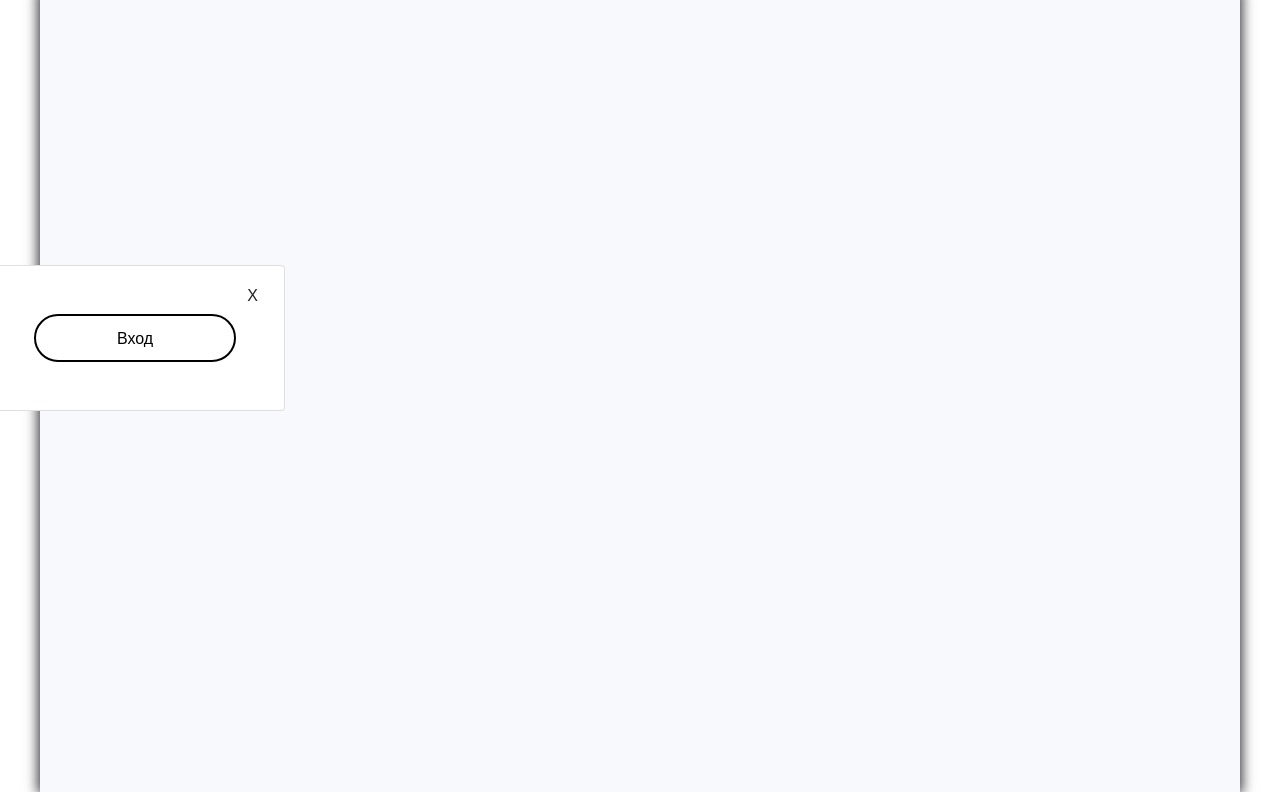
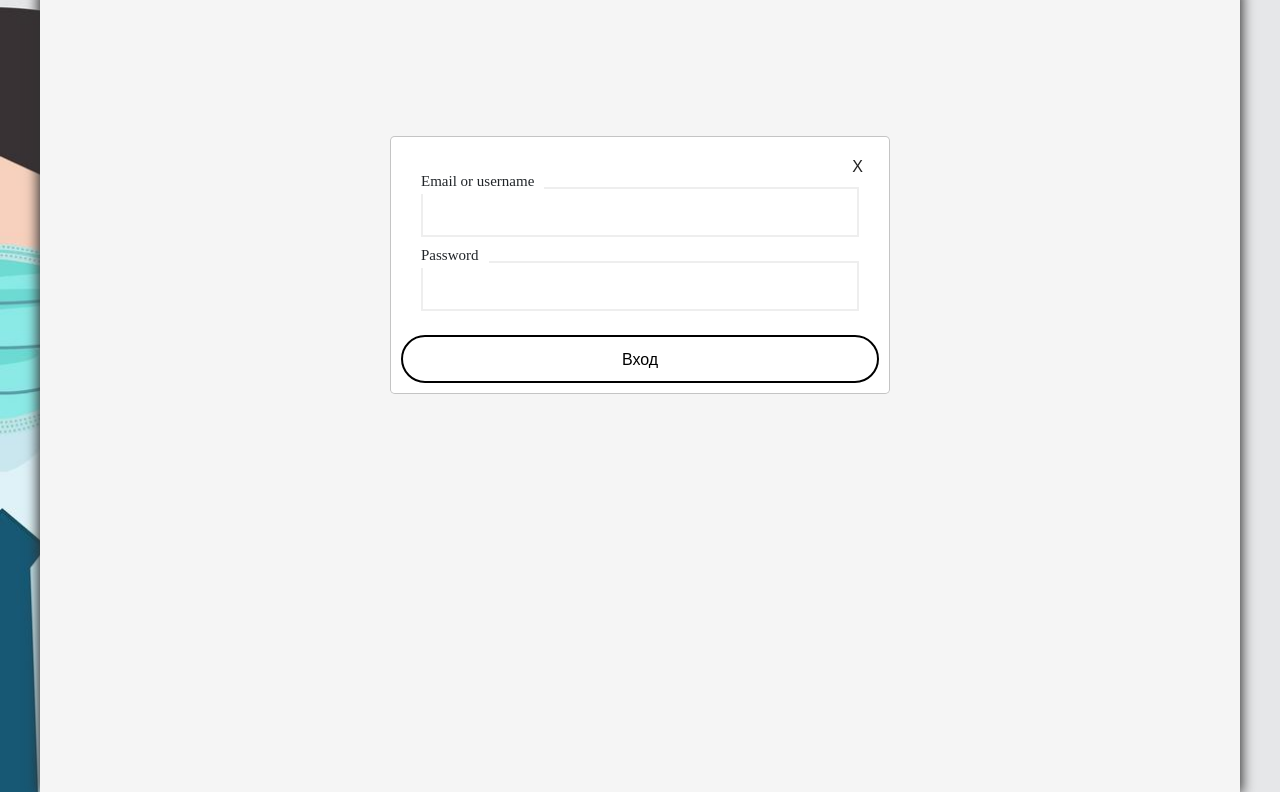
Before and after one commit to ViacheslavRudenko/DanIt_Project_3, a website with bundled scripts: page index.html in a window 1280 px wide. Both pictures are taken after a click on the button "Вход". Shown: the part 135-927 px from the top of the page. Built offline with nearby package versions, Linux system fonts and the light colour scheme.

Commit message:
LogIn Form

```diff
--- a/index.html
+++ b/index.html
@@ -23,7 +23,7 @@
   </head>
   <body>
     <header class="header">
-      <div class="header-container section">
+      <div class="header-container section-width">
         <div class="header-container__logo">
           <a href="#">
             <svg
@@ -350,7 +350,9 @@
         </div>
       </div>
     </header>
-    <main class="section main"></main>
+    <main class="main">
+      <div class="main-content section section-width"></div>
+    </main>
     <script src="./dist/js/scripts.min.js"></script>
   </body>
 </html>
--- a/package.json
+++ b/package.json
@@ -2,7 +2,7 @@
   "name": "hw_2",
   "version": "1.0.0",
   "description": "",
-  "main": "index.js",
+  "main": "main.js",
   "scripts": {
     "test": "echo \"Error: no test specified\" && exit 1"
   },
--- a/src/js/main.js
+++ b/src/js/main.js
@@ -1,3 +1,7 @@
+const body = document.querySelector("body");
+const mainBox = document.querySelector(".main-content");
+const btnLogIn = document.querySelector(".header-container__btn .btn");
+
 class Component {
   constructor(parentElement, position) {
     this.parentElement = parentElement;
@@ -43,30 +47,24 @@ class Component {
     return this.element;
   }
 }
-const body = document.querySelector("body");
 
 class Form extends Component {
-  createForm = () =>
-    (this.formBox = this.createElement({
-      tagName: "div",
-      classNames: ["form-box", "row", "flex", "justify-content-center"],
-      parentElement: body,
-      position: "prepend",
-    }));
-
-  createFormItem = () =>
-    (this.formBoxItem = this.createElement({
-      tagName: "div",
-      classNames: [
-        "form-box__item",
-        "card-body",
-        "p-5",
-        "text-center",
-        "card",
-        "shadow-2-strong",
-      ],
-      parentElement: this.formBox,
-    }));
+  createForm = () => {
+    this.position = "beforeend";
+    this.parentElement = body;
+    this.createElement(` <div
+                          class="modal fade show form-box"
+                          tabindex="-1"
+                          role="dialog"
+                          aria-labelledby="exampleModalLabel">
+                          <div class="modal-dialog modal-dialog-centered" role="document">
+                            <div class="modal-content form-box__item"></div>
+                          </div>
+                        </div>`);
+    this.formBoxItem = document.querySelector(".form-box__item");
+    body.style.overflow = "hidden";
+    return this.formBoxItem;
+  };
 
   createFormClose = () =>
     (this.btnClose = this.createElement({
@@ -91,31 +89,139 @@ class Form extends Component {
       content: "Вход",
     }));
 
+  getFormClose() {
+    const btnClose = document.querySelector(".form-box__close__btn");
+    btnClose.addEventListener("click", (e) => {
+      e.preventDefault();
+      this.getFormCloseAction();
+    });
+  }
+
+  getFormCloseAction() {
+    this.formBox = document.querySelector(".form-box");
+    this.formBox.remove();
+    body.style.overflow = "visible";
+  }
+
+  createInputBox = () =>
+    (this.inputBox = this.createElement({
+      tagName: "div",
+      classNames: ["form-data"],
+      parentElement: this.formBoxItem,
+    }));
+
   renderDefaultForm() {
     this.createForm();
-    this.createFormItem();
     this.createFormClose();
     this.createFormCloseBtn();
+    this.createInputBox();
     this.createFormSubmit();
+    this.getFormClose();
   }
 }
 
-const form = new Form();
+class LogInForm extends Form {
+  createInputEmail = () => {
+    this.position = "beforeend";
+    this.parentElement = this.inputBox;
+    this.formInputLogin = this.createElement(
+      `<div class="forms-inputs mb-4">
+      <span>Email or username</span>
+      <input
+        autocomplete="off"
+        type="text"
+        v-model="login"
+        v-bind:class="{'form-control':true, 'is-invalid' : !validEmail(login) && emailBlured}"
+        v-on:blur="loginBlured = true"
+      />
+      <div class="invalid-feedback">A valid login is required!</div>
+    </div>`
+    );
+    return this.formInputLogin;
+  };
 
-const btnLogIn = document.querySelector(".header-container__btn .btn");
+  createInputPassword = () => {
+    this.position = "beforeend";
+    this.parentElement = this.inputBox;
+    this.formInputPassword = this.createElement(
+      `<div class="forms-inputs mb-4">
+      <span>Password</span>
+      <input
+        autocomplete="off"
+        type="password"
+        v-model="password"
+        v-bind:class="{'form-control':true, 'is-invalid' : !validPassword(password) && passwordBlured}"
+        v-on:blur="passwordBlured = true"
+      />
+      <div class="invalid-feedback">Password must be 8 character!</div>
+    </div>
+    <div class="invalid-data invalid-feedback">Invalid login or password!</div>`
+    );
+    return this.formInputPassword;
+  };
+
+  checkInput() {
+    this.formSubmit.addEventListener("click", (e) => {
+      e.preventDefault();
+      const login = this.formBoxItem.querySelector(`input[v-model="login"]`);
+      const password = this.formBoxItem.querySelector(
+        `input[v-model="password"]`
+      );
+      const isLoginValid = login.value.length <= 6;
+      const isPasswordValid = password.value.length < 8;
+      this.checkValue(isLoginValid, login);
+      this.checkValue(isPasswordValid, password);
+      this.isData = this.checkValidData(login, password);
+      if (this.dataValue) {
+        btnLogIn.remove();
+        mainBox.innerHTML = "No items have been added";
+      }
+    });
+  }
+
+  checkValue(flag, el) {
+    this.errElem = el.parentNode.querySelector(`.invalid-feedback`);
+    if (flag) {
+      this.errElem.style.display = "block";
+    } else {
+      this.errElem.style.display = "none";
+      return true;
+    }
+  }
+
+  checkValidData(login, password) {
+    passObj.forEach((e) => {
+      if (e.login === login.value && e.password === password.value) {
+        this.getFormCloseAction();
+        this.dataValue = true;
+        return this.dataValue;
+      } else {
+        this.errElem =
+          this.formBoxItem.parentNode.querySelector(`.invalid-data`);
+        this.errElem.style.display = "block";
+      }
+      return true;
+    });
+  }
+
+  render() {
+    this.renderDefaultForm();
+    this.createInputEmail();
+    this.createInputPassword();
+    this.checkInput();
+  }
+}
+
+let passObj = [
+  { login: "admin@gmail.com", password: "qwerty123" },
+  { login: "user@gmail.com", password: "12345678" },
+  { login: "moderator@gmail.com", password: "87654321" },
+  { login: "admin", password: "qwerty123" },
+];
+
+const logIn = new LogInForm();
+
 btnLogIn.addEventListener("click", (e) => {
   e.preventDefault();
-  form.renderDefaultForm();
+  logIn.render();
 });
-
-//Приклад об'єкта для створення елементу
-// const body = document.querySelector("body");
-// const objForCreationElem = {
-//   tagName: "div",
-//   classNames: ["sad", "asdasd"],
-//   parentElement: body,
-//   content: "asdas",
-//   values: "",
-//   key: "",
-//   position: "append",
-// };
--- a/src/scss/_buttons.scss
+++ b/src/scss/_buttons.scss
@@ -11,12 +11,12 @@
   box-sizing: border-box;
 
   &:hover {
-    color: rgb(1.998901%, 62.69989%, 72.898865%);
+    color: $mainColor;
   }
 
   &:active {
     box-sizing: border-box;
-    border: 2px solid rgb(1.998901%, 62.69989%, 72.898865%);
+    border: 2px solid $mainColor;
     box-shadow: inset 0 -1px 1px rgba(0, 0, 0, 0.1),
       inset 0 1px 2px rgba(0, 0, 0, 0.3),
       inset 0 0 0 60px rgba(68, 49, 69, 0.45);
--- a/src/scss/_form.scss
+++ b/src/scss/_form.scss
@@ -1,16 +1,12 @@
 .form-box {
-  position: absolute;
-  top: 50%;
-  bottom: 50%;
-
   min-width: 300px;
+  display: block;
   &__item {
-    position: relative;
+    padding: 10px;
   }
   &__close {
-    position: absolute;
-    top: 20px;
-    right: 20px;
+    text-align: end;
+    padding: 10px;
     &__btn {
       background-color: transparent;
       border: none;
--- /dev/null
+++ b/src/scss/_formLogIn.scss
@@ -0,0 +1,34 @@
+.forms-inputs {
+  position: relative;
+  padding-left: 20px;
+  padding-right: 20px;
+  span {
+    position: absolute;
+    top: -18px;
+    left: 10px;
+    background-color: #fff;
+    padding: 5px 10px;
+    font-size: 15px;
+  }
+  input {
+    height: 50px;
+    border: 2px solid #eee;
+    width: 100%;
+    &:focus {
+      box-shadow: none;
+      outline: none;
+      border: 2px solid #000;
+    }
+  }
+}
+
+.invalid-feedback,
+.invalid-data {
+  display: none;
+  color: red;
+  margin: 5px 0 0 0;
+}
+.invalid-data {
+  padding-bottom: 10px;
+  padding-left: 20px;
+}
--- a/src/scss/_mixins.scss
+++ b/src/scss/_mixins.scss
@@ -3,3 +3,7 @@
   flex-wrap: wrap;
   justify-content: center;
 }
+@mixin img-position {
+  background-size: cover;
+  background-repeat: no-repeat;
+}
--- a/src/scss/_variables.scss
+++ b/src/scss/_variables.scss
@@ -1,2 +1,4 @@
 $fontLato: "Lato", sans-serif;
 $container-max-widths: 1200px;
+$mainColor: rgb(1.998901%, 62.69989%, 72.898865%);
+$backgroundColor: #f8f9fd;
--- a/src/scss/styles.scss
+++ b/src/scss/styles.scss
@@ -6,22 +6,27 @@ body {
   min-width: 320px;
 }
 
+.main {
+  background-image: url(../images/doctor-with-medical-mask-background-vector.jpeg);
+  @include img-position;
+  height: 100vh; //тимчасово
+}
+.section-width {
+  max-width: $container-max-widths;
+}
 .section {
-  max-width: $container-max-widths;
+  background-color: whitesmoke;
+  height: 100vh;
+  box-shadow: 0px 0px 12px 2px #313131;
   margin: 0 auto;
   box-sizing: border-box;
   font-family: $fontLato;
-}
-.section:not(:first-child) {
-  background: #f8f9fd;
-}
-.main {
-  height: 100vh; // тимчасово
-  box-shadow: 0px 0px 12px 2px #313131;
+  padding: 20px;
 }
 
 @import "buttons";
 @import "header";
 @import "form";
+@import "formLogIn";
 @import "media-481";
 @import "media-993";
```
Also changed, not shown: .gulp/tinypng/doctor-with-medical-mask-background-vector.jpeg (added), dist/css/style.min.css, dist/images/doctor-with-medical-mask-background-vector.jpeg (added), dist/js/scripts.min.js, src/images/doctor-with-medical-mask-background-vector.jpeg (added), 2 other files.
